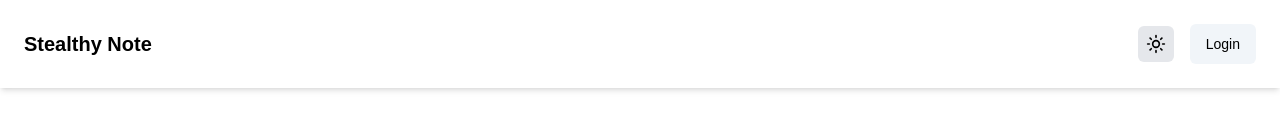
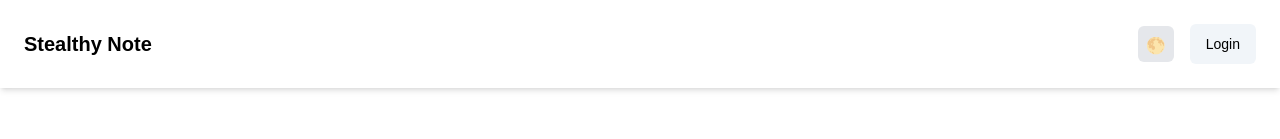
Before and after one commit to amank736836/Stealthy-Note, a Next.js app: page / in a window 1280 px wide. Shown: the top 139 px of the page. Built offline with nearby package versions, Linux system fonts and the light colour scheme; no server answers.

Commit message:
Replace theme icons with emoji representations in ThemeToggle component

```diff
--- a/src/components/ThemeToggle.tsx
+++ b/src/components/ThemeToggle.tsx
@@ -1,7 +1,7 @@
 "use client";
 
 import { useEffect, useState } from "react";
-import { Moon, MoonIcon, Sun, SunIcon } from "lucide-react";
+import { Moon, Sun } from "lucide-react";
 
 export default function ThemeToggle() {
   const [theme, setTheme] = useState(() =>
@@ -25,11 +25,7 @@ export default function ThemeToggle() {
       onClick={() => setTheme(theme === "dark" ? "light" : "dark")}
       className="p-2 rounded-md bg-gray-200 dark:bg-gray-800 text-black dark:text-white transition"
     >
-      {theme === "dark" ? (
-        <MoonIcon className="h-5 w-5" />
-      ) : (
-        <SunIcon className="h-5 w-5" />
-      )}
+      <div className="h-5 w-5">{theme === "dark" ? "🌑" : "🌕"}</div>
     </button>
   );
 }
```
